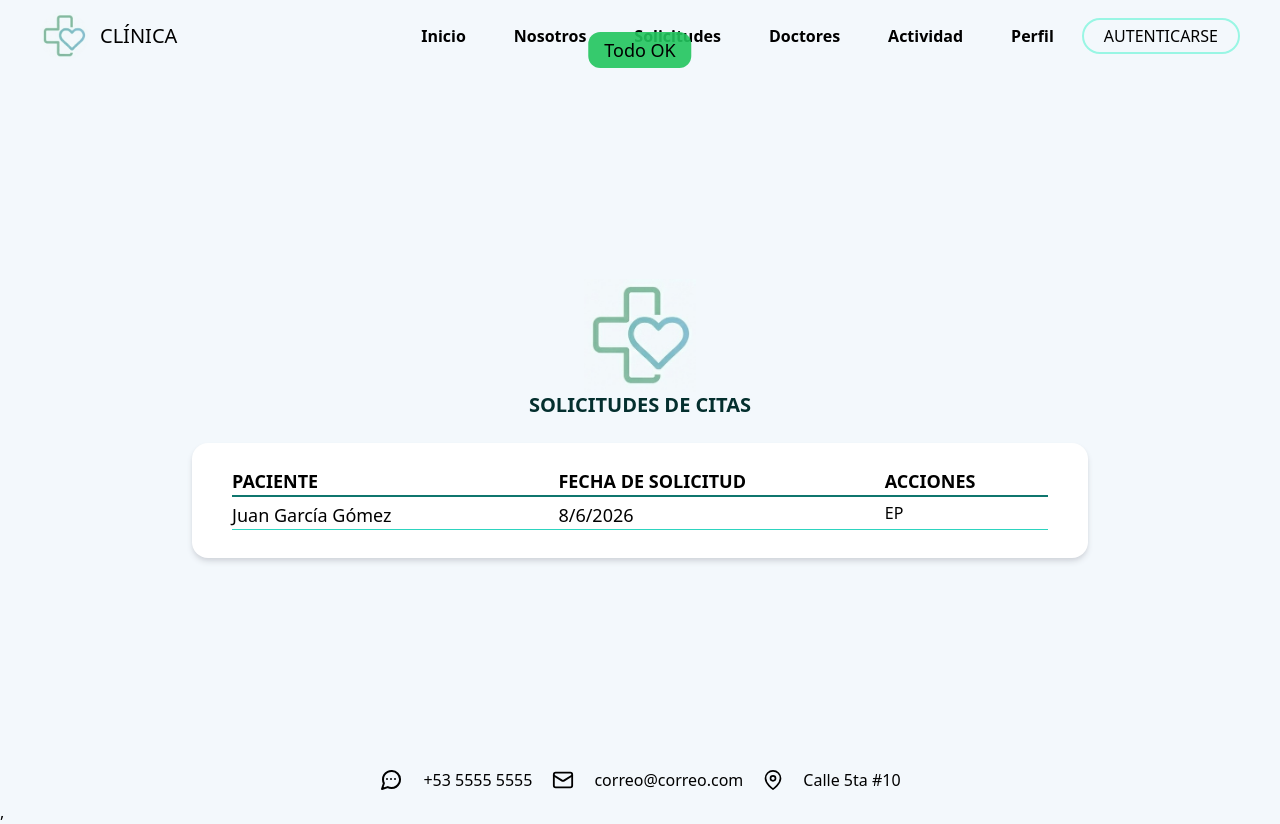
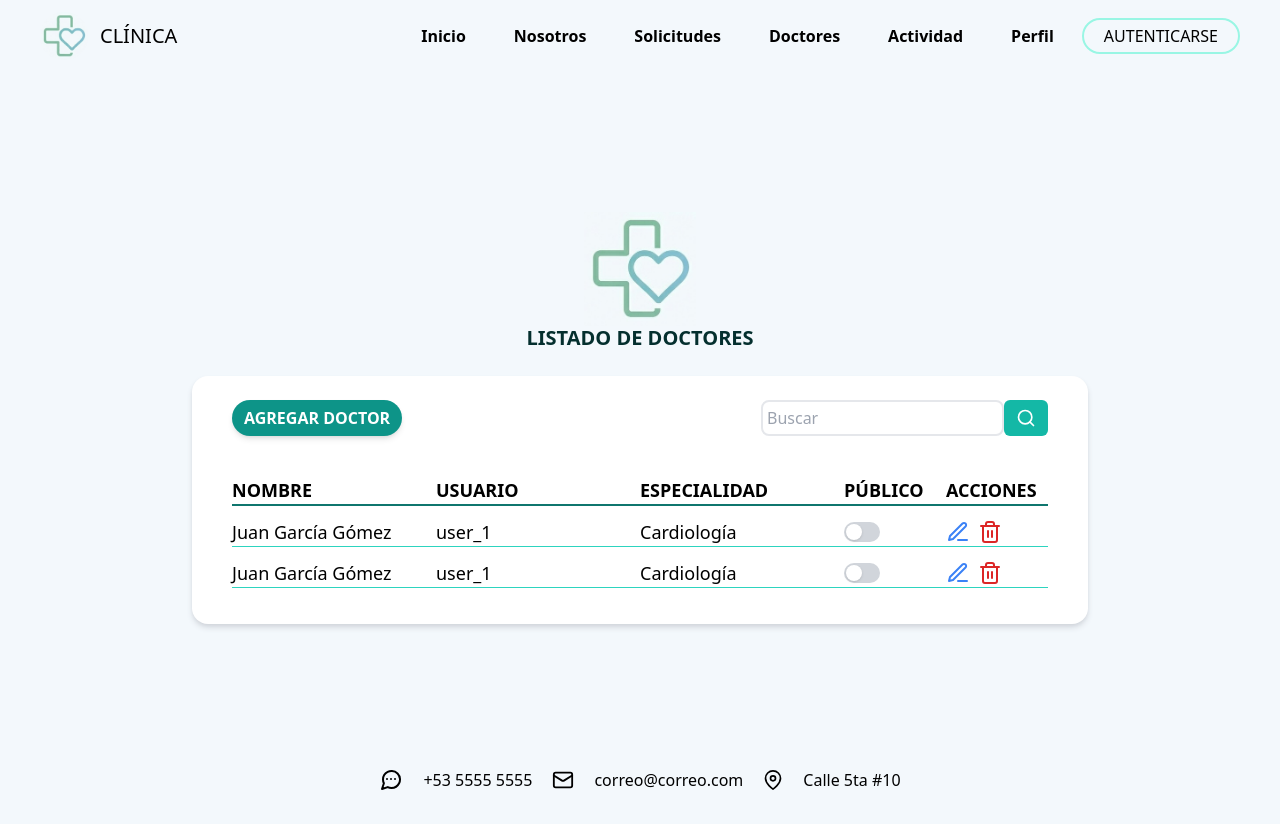
Before and after one commit to YopH-26/clinica, a React (Vite) app in the folder frontend/: page /doctores in a window 1280 px wide. After the commit the page ends 800 px from the top, so only its background shows below. Built offline with nearby package versions, Linux system fonts and the light colour scheme.

Commit message:
feat(doctores): Lista terminada

```diff
--- a/frontend/src/pages/Doctores.jsx
+++ b/frontend/src/pages/Doctores.jsx
@@ -1,8 +1,7 @@
 import Header from '../componets/Header';
 import Footer from '../componets/Footer';
-import Succes from '../componets/Succes';
 
-const Doctores = () => {
+const Solocitudes = () => {
   return (
     <>
       <div className="flex flex-col min-h-screen">
@@ -12,31 +11,211 @@ const Doctores = () => {
             <img src="/img/logo.jpg" alt="logo" />
           </div>
           <h2 className="uppercase text-xl font-bold text-teal-950">
-            Solicitudes de citas
+            Listado de doctores
           </h2>
           <div className="flex flex-col items-center rounded-2xl shadow-md shadow-gray-300 bg-white px-4 py-6 w-full mt-6 md:px-10 max-w-4xl">
-            <div className="grid grid-cols-[2fr_2fr_1fr] mb-1 border-b-2 border-teal-700 w-full">
-              <h3 className="uppercase font-semibold text-lg">Paciente</h3>
-              <h3 className="uppercase font-semibold text-lg">
-                Fecha de solicitud
+            <div className='w-full flex justify-between mb-10'>
+              <button className="uppercase font-semibold text-base bg-teal-600 rounded-full px-3 py-1 shadow-md text-white hidden md:inline-block">
+                Agregar doctor
+              </button>
+              <button className="md:hidden bg-teal-600 text-white p-2 rounded-full">
+                <svg
+                  xmlns="http://www.w3.org/2000/svg"
+                  width="24"
+                  height="24"
+                  viewBox="0 0 24 24"
+                  fill="none"
+                  stroke="currentColor"
+                  strokeWidth="2"
+                  strokeLinecap="round"
+                  strokeLinejoin="round"
+                >
+                  <line x1="12" y1="5" x2="12" y2="19" />
+                  <line x1="5" y1="12" x2="19" y2="12" />
+                </svg>
+              </button>
+              <form className="flex items-center">
+                <input
+                  type="text"
+                  placeholder="Buscar"
+                  className="border-2 rounded-lg p-1 text-base focus:outline-none"
+                />
+                <button
+                  type="submit"
+                  className="px-3 py-2 bg-teal-500 text-white rounded-md"
+                >
+                  <svg
+                    xmlns="http://www.w3.org/2000/svg"
+                    width="20"
+                    height="20"
+                    viewBox="0 0 24 24"
+                    fill="none"
+                    stroke="currentColor"
+                    strokeWidth="2"
+                    strokeLinecap="round"
+                    strokeLinejoin="round"
+                  >
+                    <circle cx="11" cy="11" r="8" />
+                    <line x1="21" y1="21" x2="16.65" y2="16.65" />
+                  </svg>
+                </button>
+              </form>
+            </div>
+            <div className="grid grid-cols-[2fr_1fr] md:grid-cols-[2fr_2fr_1fr] lg:grid-cols-[2fr_2fr_2fr_1fr_1fr] mb-3 border-b-2 border-teal-700 w-full">
+              <h3 className="uppercase font-semibold text-lg">Nombre</h3>
+              <h3 className="uppercase font-semibold text-lg hidden lg:block">
+                Usuario
+              </h3>
+              <h3 className="uppercase font-semibold text-lg hidden md:block">
+                Especialidad
+              </h3>
+              <h3 className="uppercase font-semibold text-lg hidden lg:block">
+                Público
               </h3>
               <h3 className="uppercase font-semibold text-lg">Acciones</h3>
             </div>
-            <div className="grid grid-cols-[2fr_2fr_1fr] mb-1 border-b border-teal-400 w-full">
+
+            {/* relleno */}
+            <div className="grid grid-cols-[2fr_1fr] md:grid-cols-[2fr_2fr_1fr] lg:grid-cols-[2fr_2fr_2fr_1fr_1fr] mb-3 border-b border-teal-400 w-full">
               <p className="text-lg">Juan García Gómez</p>
-              <p className="text-lg">8/6/2026</p>
-              <div>
-                <button className="">E</button>
-                <button className="">P</button>
+              <p className="text-lg hidden lg:block">user_1</p>
+              <p className="text-lg hidden md:block">Cardiología</p>
+              <div className="items-center cursor-pointer hidden w-9 lg:flex">
+                <input type="checkbox" className="sr-only" />
+                <div className="w-9 h-5 bg-gray-300 rounded-full transition-colors">
+                  <div className="w-4 h-4 bg-white rounded-full shadow transform transition-transform translate-x-0.5 translate-y-0.5" />
+                </div>
+              </div>
+              <div className="flex gap-x-2">
+                <button className="lg:hidden">
+                  <svg
+                    xmlns="http://www.w3.org/2000/svg"
+                    width="20"
+                    height="20"
+                    viewBox="0 0 24 24"
+                    fill="none"
+                    stroke="currentColor"
+                    strokeWidth="2"
+                    strokeLinecap="round"
+                    strokeLinejoin="round"
+                    className="text-black"
+                  >
+                    <circle cx="12" cy="12" r="1" />
+                    <circle cx="19" cy="12" r="1" />
+                    <circle cx="5" cy="12" r="1" />
+                  </svg>
+                </button>
+                <button className="">
+                  <svg
+                    xmlns="http://www.w3.org/2000/svg"
+                    width="24"
+                    height="24"
+                    viewBox="0 0 24 24"
+                    fill="none"
+                    stroke="currentColor"
+                    strokeWidth="2"
+                    strokeLinecap="round"
+                    strokeLinejoin="round"
+                    className="text-blue-500"
+                  >
+                    <path d="M12 20h9" />
+                    <path d="M16.5 3.5a2.121 2.121 0 0 1 3 3L7 19l-4 1 1-4L16.5 3.5z" />
+                  </svg>
+                </button>
+                <button>
+                  <svg
+                    xmlns="http://www.w3.org/2000/svg"
+                    width="24"
+                    height="24"
+                    viewBox="0 0 24 24"
+                    fill="none"
+                    stroke="currentColor"
+                    strokeWidth="2"
+                    strokeLinecap="round"
+                    strokeLinejoin="round"
+                    className="text-red-600"
+                  >
+                    <path d="M3 6h18" />
+                    <path d="M19 6v14a2 2 0 0 1-2 2H7a2 2 0 0 1-2-2V6m3 0V4a2 2 0 0 1 2-2h4a2 2 0 0 1 2 2v2" />
+                    <line x1="10" y1="11" x2="10" y2="17" />
+                    <line x1="14" y1="11" x2="14" y2="17" />
+                  </svg>
+                </button>
+              </div>
+            </div>
+            <div className="grid grid-cols-[2fr_1fr] md:grid-cols-[2fr_2fr_1fr] lg:grid-cols-[2fr_2fr_2fr_1fr_1fr] mb-3 border-b border-teal-400 w-full">
+              <p className="text-lg">Juan García Gómez</p>
+              <p className="text-lg hidden lg:block">user_1</p>
+              <p className="text-lg hidden md:block">Cardiología</p>
+              <div className="items-center cursor-pointer hidden w-9 lg:flex">
+                <input type="checkbox" className="sr-only" />
+                <div className="w-9 h-5 bg-gray-300 rounded-full transition-colors">
+                  <div className="w-4 h-4 bg-white rounded-full shadow transform transition-transform translate-x-0.5 translate-y-0.5" />
+                </div>
+              </div>
+              <div className="flex gap-x-2">
+                <button className="lg:hidden">
+                  <svg
+                    xmlns="http://www.w3.org/2000/svg"
+                    width="20"
+                    height="20"
+                    viewBox="0 0 24 24"
+                    fill="none"
+                    stroke="currentColor"
+                    strokeWidth="2"
+                    strokeLinecap="round"
+                    strokeLinejoin="round"
+                    className="text-black"
+                  >
+                    <circle cx="12" cy="12" r="1" />
+                    <circle cx="19" cy="12" r="1" />
+                    <circle cx="5" cy="12" r="1" />
+                  </svg>
+                </button>
+                <button className="">
+                  <svg
+                    xmlns="http://www.w3.org/2000/svg"
+                    width="24"
+                    height="24"
+                    viewBox="0 0 24 24"
+                    fill="none"
+                    stroke="currentColor"
+                    strokeWidth="2"
+                    strokeLinecap="round"
+                    strokeLinejoin="round"
+                    className="text-blue-500"
+                  >
+                    <path d="M12 20h9" />
+                    <path d="M16.5 3.5a2.121 2.121 0 0 1 3 3L7 19l-4 1 1-4L16.5 3.5z" />
+                  </svg>
+                </button>
+                <button>
+                  <svg
+                    xmlns="http://www.w3.org/2000/svg"
+                    width="24"
+                    height="24"
+                    viewBox="0 0 24 24"
+                    fill="none"
+                    stroke="currentColor"
+                    strokeWidth="2"
+                    strokeLinecap="round"
+                    strokeLinejoin="round"
+                    className="text-red-600"
+                  >
+                    <path d="M3 6h18" />
+                    <path d="M19 6v14a2 2 0 0 1-2 2H7a2 2 0 0 1-2-2V6m3 0V4a2 2 0 0 1 2-2h4a2 2 0 0 1 2 2v2" />
+                    <line x1="10" y1="11" x2="10" y2="17" />
+                    <line x1="14" y1="11" x2="14" y2="17" />
+                  </svg>
+                </button>
               </div>
             </div>
           </div>
         </main>
         <Footer className=" flex-none" />
-      </div>,
-      <Succes/>
+      </div>
     </>
   );
 };
 
-export default Doctores;
+export default Solocitudes;
```
